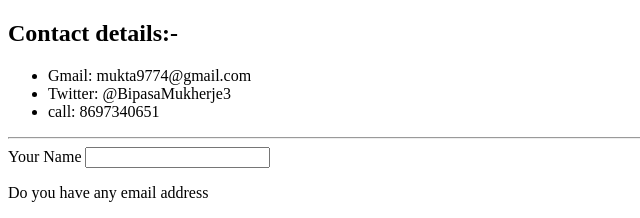
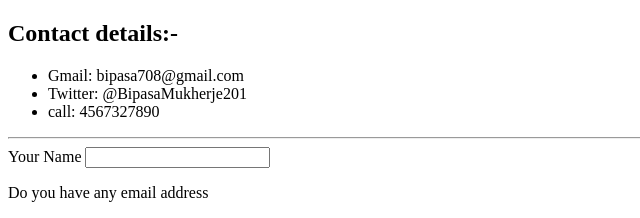
Before and after one commit to mukta2000/cv, a plain HTML site: page contact.html in a window 1280 px wide. Shown: the top 218 px of the page, 0-640 px from the left. Drawn offline with Linux system fonts and the light colour scheme.

Commit message:
Update contact.html

```diff
--- a/contact.html
+++ b/contact.html
@@ -7,12 +7,12 @@
   <body>
     <h2>Contact details:-</h2>
     <ul>
-      <li>Gmail: mukta9774@gmail.com</li>
-      <li>Twitter: @BipasaMukherje3</li>
-      <li>call: 8697340651</li>
+      <li>Gmail: bipasa708@gmail.com</li>
+      <li>Twitter: @BipasaMukherje201</li>
+      <li>call: 4567327890</li>
       </ul>
       <hr>
-      <form  action="mailto:mukta9774@gmail.com" method="post">
+      <form  action="mailto:bipasa708@gmail.com" method="post">
         <label>Your Name</label>
         <input type="text" name="Your name" value="">
         <p>Do you have any email address</p>
```
